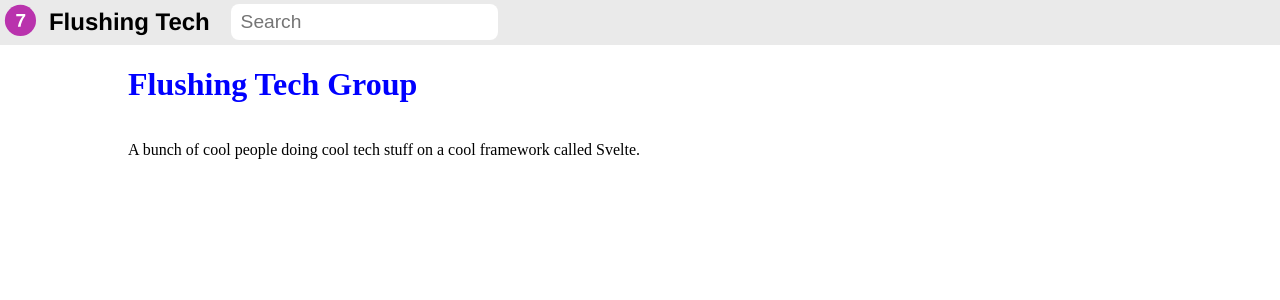
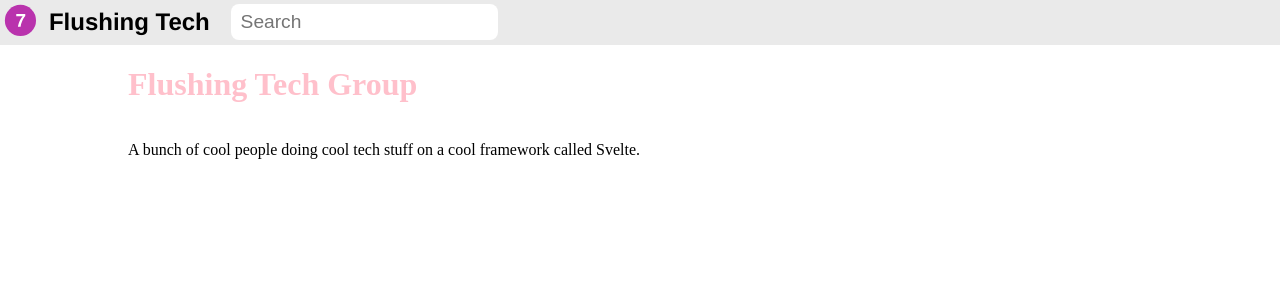
Before and after one commit to flushingtech/website, a SvelteKit app: page / in a window 1280 px wide. Shown: the top 300 px of the page. Built offline with nearby package versions, Linux system fonts and the light colour scheme.

Commit message:
i hate blue

```diff
--- a/src/app.css
+++ b/src/app.css
@@ -1,5 +1,5 @@
 h1 {
-    color: blue;
+    color: pink;
 }
 
 body {
```
